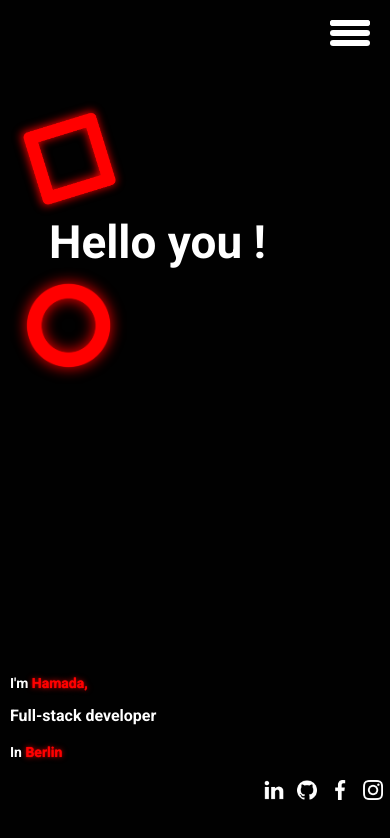
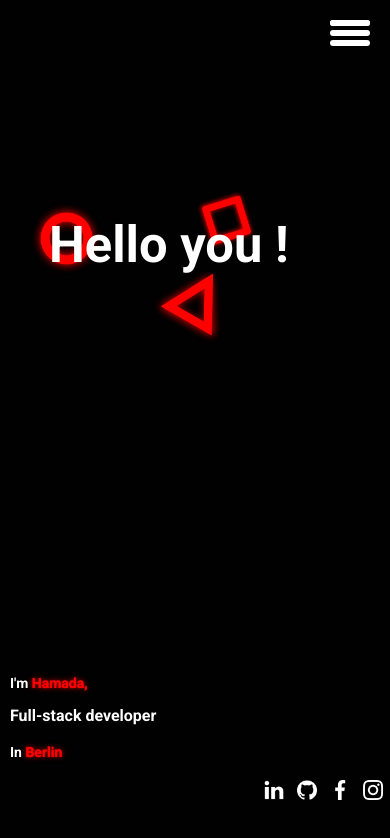
Before and after one commit to hamadagh/frontend-portfolio, a React (Create React App) app: page / in a window 390 px wide. Shown: the top 838 px of the page. Built offline with nearby package versions, Linux system fonts and the light colour scheme.

Commit message:
fixing home page mobile screen

```diff
--- a/src/components/Home.js
+++ b/src/components/Home.js
@@ -19,9 +19,6 @@ function Home() {
     carre: "red-carre",
     triangle: "red-triangle",
     circle: "red-circle",
-    carre2: "red-carre-2",
-    triangle2: "red-triangle-2",
-    circle2: "red-circle-2",
   });
   const [props, set] = useSpring(() => ({
     xy: [0, 0],
@@ -49,9 +46,6 @@ function Home() {
         carre: "green-carre",
         triangle: "green-triangle",
         circle: "green-circle",
-        carre2: "green-carre-2",
-        triangle2: "green-triangle-2",
-        circle2: "green-circle-2",
       });
       document.documentElement.style.setProperty("--color", "#32ff00");
       document.documentElement.style.setProperty(
@@ -67,9 +61,6 @@ function Home() {
         carre: "pink-carre",
         triangle: "pink-triangle",
         circle: "pink-circle",
-        carre2: "pink-carre-2",
-        triangle2: "pink-triangle-2",
-        circle2: "pink-circle-2",
       });
       document.documentElement.style.setProperty("--color", "#ff00f9");
       document.documentElement.style.setProperty(
@@ -85,9 +76,6 @@ function Home() {
         carre: "red-carre",
         triangle: "red-triangle",
         circle: "red-circle",
-        carre2: "red-carre-2",
-        triangle2: "red-triangle-2",
-        circle2: "red-circle-2",
       });
       document.documentElement.style.setProperty("--color", "#ff0000");
       document.documentElement.style.setProperty(
@@ -104,11 +92,6 @@ function Home() {
   return (
     <div className="home-page">
       <div className="first-section">
-        <div className="mobile-section">
-          <div className={className.carre2}></div>
-          <div className={className.triangle2}></div>
-          <div className={className.circle2}></div>
-        </div>
         <div
           className="my-name"
           onMouseMove={({ clientX: x, clientY: y }) => set({ xy: calc(x, y) })}
--- a/src/components/responsive.css
+++ b/src/components/responsive.css
@@ -5,7 +5,7 @@
     width: 65%;
   }
   .greeting {
-    font-size: 5ch;
+    font-size: 13vw;
     position: relative;
     top: 65px;
   }
@@ -22,90 +22,20 @@
   .in {
     font-size: 14px;
   }
-  .red-carre,
-  .red-triangle,
-  .red-circle,
-  .green-carre,
-  .green-triangle,
-  .green-circle,
-  .pink-carre,
-  .pink-triangle,
-  .pink-circle {
-    display: none;
+  #carre {
+    position: relative;
+    top: 300px;
+    right: 550px;
   }
-  .mobile-section {
-    display: flex;
-    flex-direction: column;
-    width: 70%;
-    height: 400px;
-    position: absolute;
-    top: 100px;
+  #triangle {
+    position: relative;
+    top: 280px;
+    right: 200px;
   }
-  .red-carre-2 {
-    width: 30vw;
-    height: 30vw;
-    background-image: url(./images/1.png);
-    background-repeat: no-repeat;
-    background-position: center;
-    background-size: cover;
+  #circle {
     position: relative;
-    z-index: 1;
-    margin-bottom: 50px;
-  }
-
-  .red-circle-2 {
-    width: 30vw;
-    height: 30vw;
-    background-image: url(./images/3.png);
-    background-repeat: no-repeat;
-    background-position: center;
-    background-size: cover;
-    position: relative;
-    z-index: 1;
-  }
-  .green-carre-2 {
-    width: 30vw;
-    height: 30vw;
-    background-image: url(./images/4.png);
-    background-repeat: no-repeat;
-    background-position: center;
-    background-size: cover;
-    position: relative;
-    z-index: 1;
-    margin-bottom: 50px;
-  }
-
-  .green-circle-2 {
-    width: 30vw;
-    height: 30vw;
-    background-image: url(./images/6.png);
-    background-repeat: no-repeat;
-    background-position: center;
-    background-size: cover;
-    position: relative;
-    z-index: 1;
-  }
-  .pink-carre-2 {
-    width: 30vw;
-    height: 30vw;
-    background-image: url(./images/7.png);
-    background-repeat: no-repeat;
-    background-position: center;
-    background-size: cover;
-    position: relative;
-    z-index: 1;
-    margin-bottom: 50px;
-  }
-
-  .pink-circle-2 {
-    width: 30vw;
-    height: 30vw;
-    background-image: url(./images/9.png);
-    background-repeat: no-repeat;
-    background-position: center;
-    background-size: cover;
-    position: relative;
-    z-index: 1;
+    top: 520px;
+    right: 50px;
   }
   .third-section {
     width: 35%;
```
